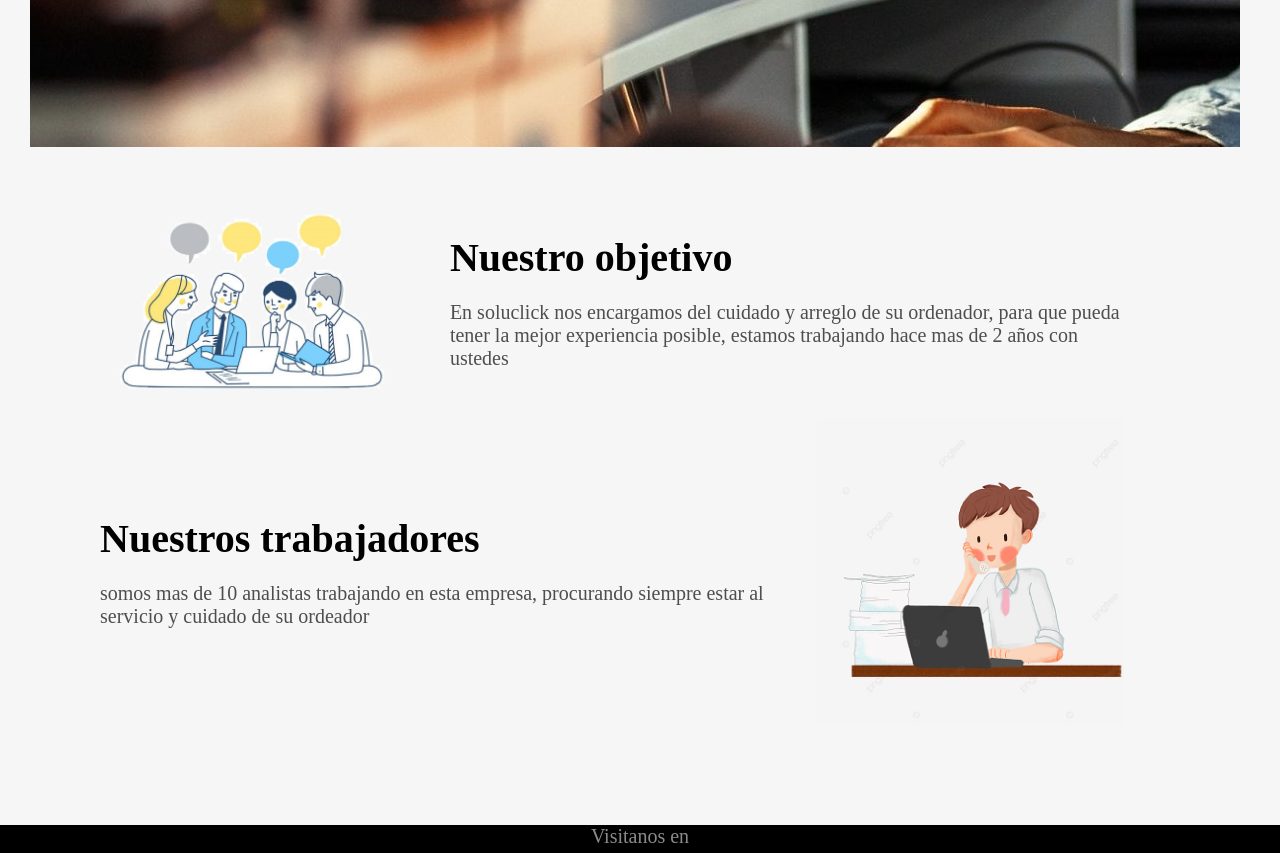
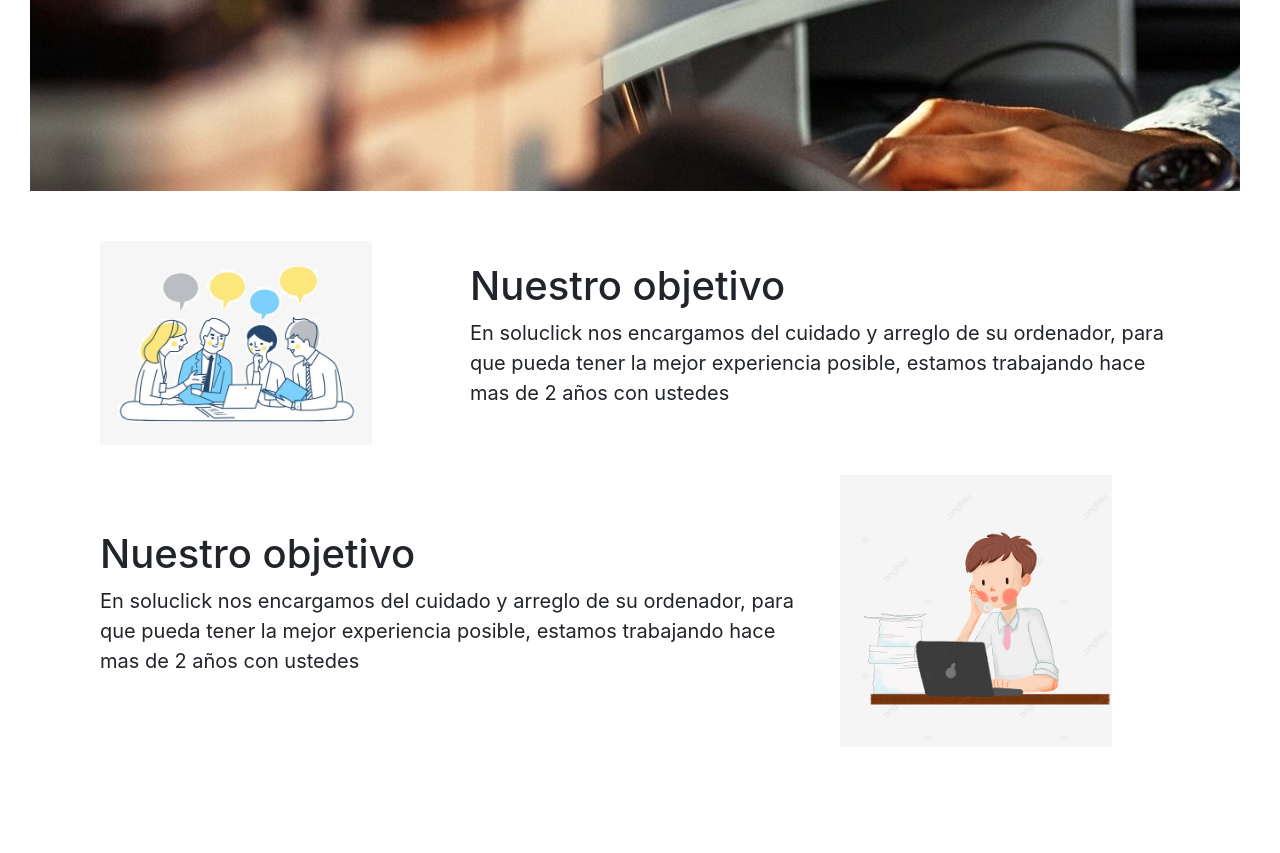
Before and after one commit to rodri182/soluclick-proyecto, a plain HTML site: page index.html in a window 1280 px wide. Shown: the part 947-1800 px from the top of the page. Drawn offline with nearby package versions, Linux system fonts and the light colour scheme.

Commit message:
aplicando boostrap

```diff
--- a/estilos/estilo.css
+++ b/estilos/estilo.css
@@ -7,18 +7,14 @@ html {
     background-color: #f6f6f6;
 }
 
-.container
+
+.container-fluid
 {
-    display: grid;
-    justify-content: center;
-    grid-template-columns:  1fr ;
-    grid-template-rows:  1fr ;
-    grid-template-areas:
-    "icons"
-
-    ;
+    padding-right: 30px;
+    padding-left: 30px;
 
 }
+
 .gridhead
 {
     grid-area: icons;
@@ -27,6 +23,7 @@ html {
 }
 .iconos
 {
+
     display: flex;
     justify-content: end;
     margin-right: 80px;
@@ -53,8 +50,8 @@ html {
 nav ul {
     display: flex;
     gap: 2rem;
-    justify-content: start;
-    margin-left: 50px;
+    justify-content: start ;
+    margin-left: 50px ;
     align-items: flex-end;
 }
 
--- a/index.html
+++ b/index.html
@@ -5,6 +5,7 @@
     <meta charset="UTF-8">
     <meta http-equiv="X-UA-Compatible" content="IE=edge">
     <meta name="viewport" content="width=device-width, initial-scale=1.0">
+    <link rel="stylesheet" href="https://cdn.jsdelivr.net/npm/bootstrap@4.6.1/dist/css/bootstrap.min.css" integrity="sha384-zCbKRCUGaJDkqS1kPbPd7TveP5iyJE0EjAuZQTgFLD2ylzuqKfdKlfG/eSrtxUkn" crossorigin="anonymous">
     <link rel="stylesheet" href="./estilos/estilo.css">
     <link rel="stylesheet" href="https://cdnjs.cloudflare.com/ajax/libs/font-awesome/6.1.1/css/all.min.css"
         integrity="sha512-KfkfwYDsLkIlwQp6LFnl8zNdLGxu9YAA1QvwINks4PhcElQSvqcyVLLD9aMhXd13uQjoXtEKNosOWaZqXgel0g=="
@@ -13,7 +14,7 @@
 </head>
 
 <body>
-    <header class="container">
+    <header class="container-fluid">
         <div class="gridhead">
         <div class="logotipo">
             <img src="./imagenes/soluclick1.jpg" alt="logosoluclick" class="logo">
@@ -46,32 +47,45 @@
             </div>
 
         </section>
-        <section class="nosotros">
 
-            <div class="parrafo">
-                <div>
-                    <img src="./imagenes/grupo trabajando.jpg" alt="grupolaboral" class="fototexto">
-                </div>
-                <div>
-                    <h1>Nuestro objetivo </h1>
-                    <p>
-                        En soluclick nos encargamos del cuidado y arreglo de su ordenador, para que pueda tener la mejor
-                        experiencia posible, estamos trabajando hace mas de 2 años con ustedes
-                    </p>
+        <div class="conteiner-fluid">
+            <div class="row">
+                <div class="col-md-12">
+                    <div class="row" style="padding: 50px 100px 30px 100px;">
+                        <div class="col-4">
+                            <img src="./imagenes/grupo trabajando.jpg" alt="grupolaboral" style="width: 80%;" >
+                        </div>
+                        <div class="col-8 d-flex justify-content-center flex-column">
+                            <h1>Nuestro objetivo </h1>
+                            <p style="font-size: 20px;">
+                                En soluclick nos encargamos del cuidado y arreglo de su ordenador, para que pueda tener la mejor
+                                experiencia posible, estamos trabajando hace mas de 2 años con ustedes
+                        </div>
+
+                    </div>
                 </div>
             </div>
-            <div class="parrafo parrafo--reverse">
-                <img src="./imagenes/imagen trabajando.jpg" alt="grupolaboraljuntos" class="fotogrande">
-                <div>
-                    <h1>Nuestros trabajadores</h1>
-                    <p>
-                        somos mas de 10 analistas trabajando en esta empresa, procurando
-                        siempre estar al servicio y cuidado de su ordeador
-                    </p>
+        </div>
+        <div class="conteiner-fluid">
+            <div class="row" >
+                <div class="col-md-12">
+                    <div class="row" style="padding: 0px 100px 100px 100px;" >
+                         <div class="col-8 d-flex justify-content-center flex-column" >
+                            <h1>Nuestro objetivo </h1>
+                            <p style="font-size: 20px;">
+                                En soluclick nos encargamos del cuidado y arreglo de su ordenador, para que pueda tener la mejor
+                                experiencia posible, estamos trabajando hace mas de 2 años con ustedes
+                        </div>
+                        <div class="col-4">
+                            <img src="./imagenes/imagen trabajando.jpg" alt="grupolaboral" style="width: 80%;">
+                        </div>
+
+
+                    </div>
                 </div>
+            </div>
+        </div>
 
-            </div>
-        </section>
 
         <a href="#" class="subir"><i class="fa-solid fa-arrow-up"></i></a>
     </main>
@@ -83,6 +97,9 @@
         <i class="fa-brands fa-whatsapp"></i>
 
     </footer>
+    <script src="https://cdn.jsdelivr.net/npm/jquery@3.5.1/dist/jquery.slim.min.js" integrity="sha384-DfXdz2htPH0lsSSs5nCTpuj/zy4C+OGpamoFVy38MVBnE+IbbVYUew+OrCXaRkfj" crossorigin="anonymous"></script>
+    <script src="https://cdn.jsdelivr.net/npm/popper.js@1.16.1/dist/umd/popper.min.js" integrity="sha384-9/reFTGAW83EW2RDu2S0VKaIzap3H66lZH81PoYlFhbGU+6BZp6G7niu735Sk7lN" crossorigin="anonymous"></script>
+    <script src="https://cdn.jsdelivr.net/npm/bootstrap@4.6.1/dist/js/bootstrap.min.js" integrity="sha384-VHvPCCyXqtD5DqJeNxl2dtTyhF78xXNXdkwX1CZeRusQfRKp+tA7hAShOK/B/fQ2" crossorigin="anonymous"></script>
 </body>
 
 </html>
```
Also changed, not shown: formulario.html (+5 -2 lines), galeria.html (+6 -4 lines), servicios.html (+6 -2 lines), tabla.html (+14 -4 lines), imagenes/banner.jpg, imagenes/banner3.jpg (added).
